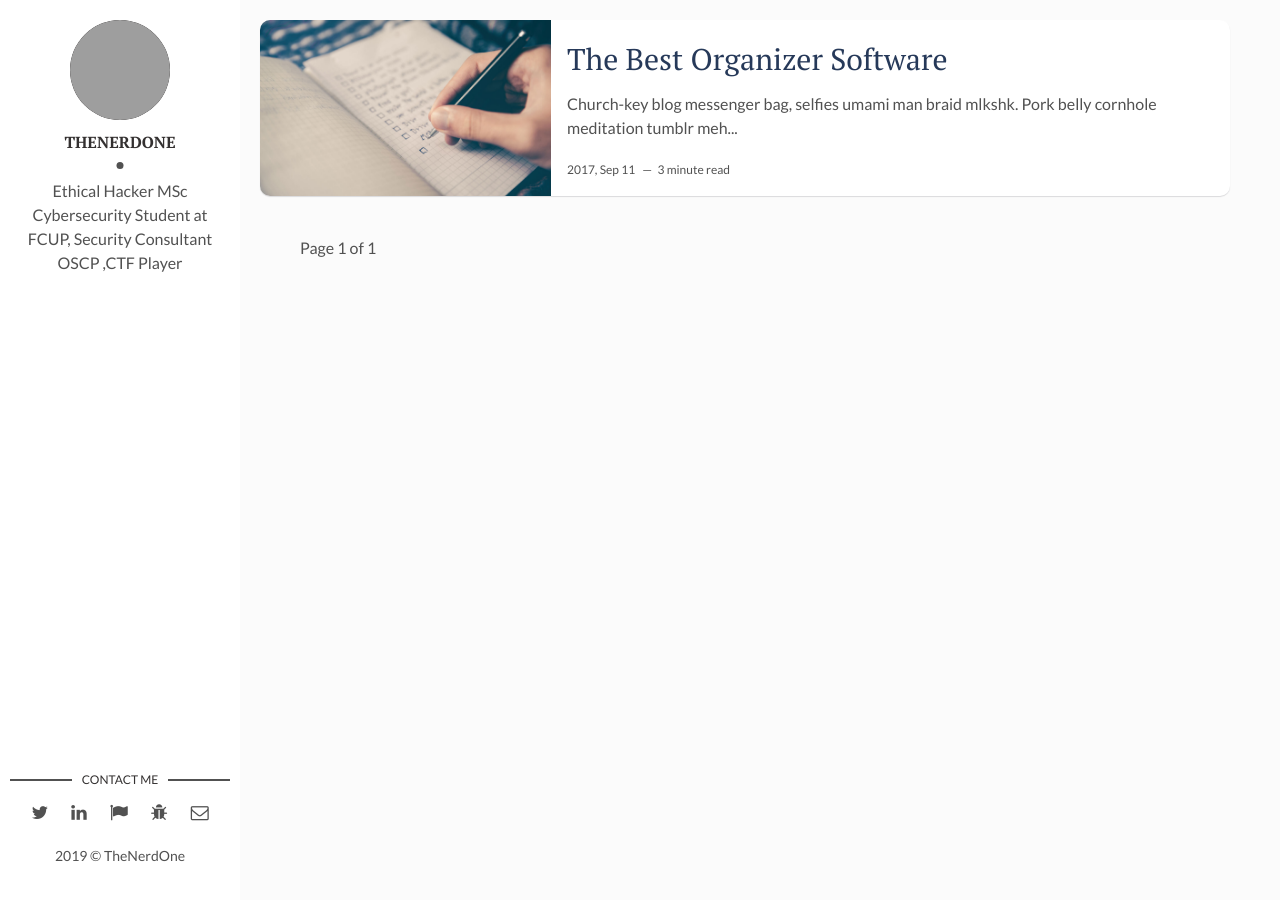
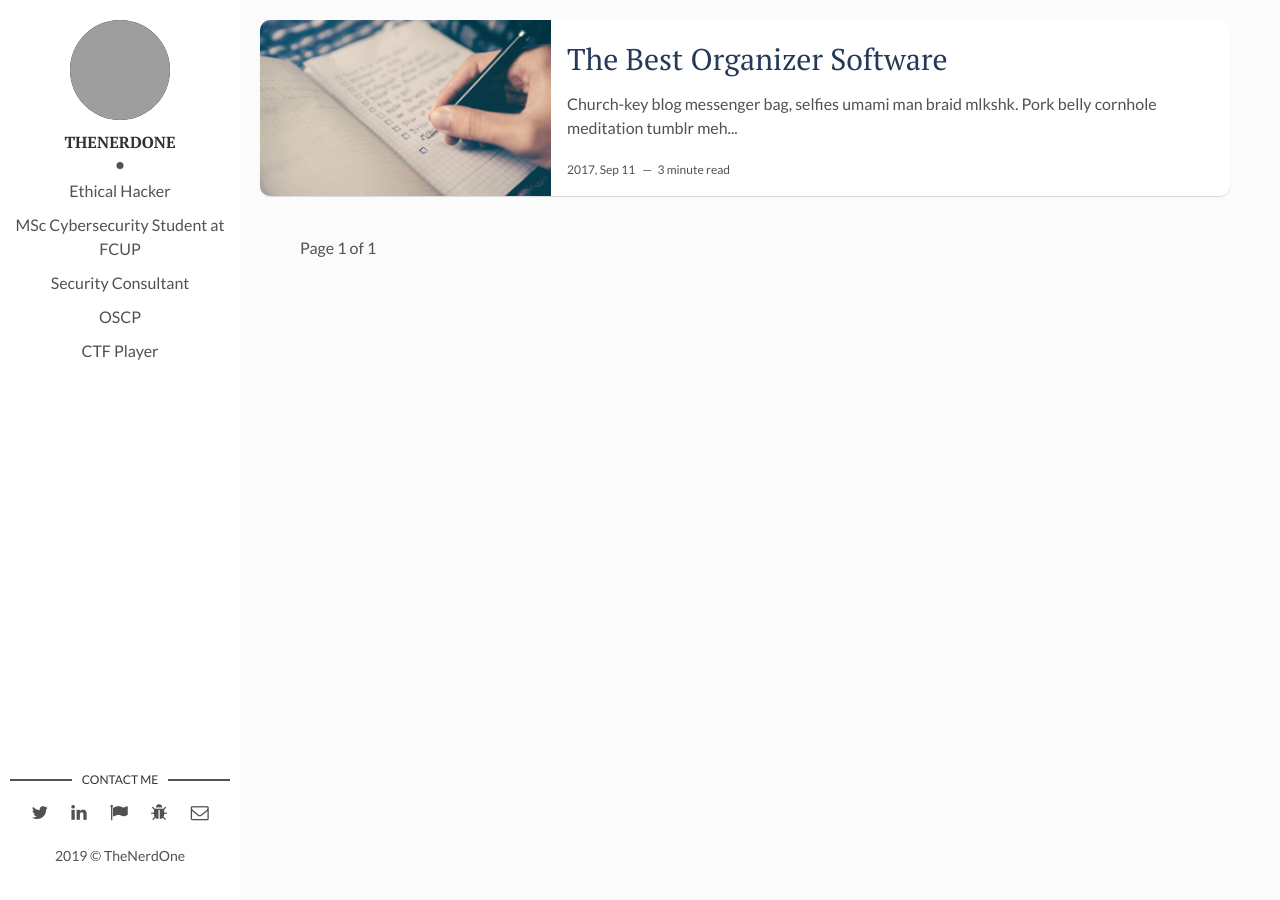
Before and after one commit to TheNerdOne9/index, a Jekyll site: the page built from index.html, in a window 1280 px wide. Built offline with Jekyll 4.4.1, drawn with Linux system fonts in a browser that asks for light colours; the list of posts is cut into pages by our own code; part of the change alters nothing that is shown; grey boxes are pictures that could not be loaded.

```diff
--- a/_config.yml
+++ b/_config.yml
@@ -9,7 +9,11 @@ site-twitter: "https://twitter.com/thenerdone9"
 # Author Settings
 author: TheNerdOne
 author-img: thenerdone.jpg # add your photo
-about-author: Ethical Hacker     MSc Cybersecurity Student at FCUP, Security Consultant OSCP ,CTF Player
+about-author: Ethical Hacker
+about-author1: MSc Cybersecurity Student at FCUP
+about-author2: Security Consultant
+about-author3: OSCP
+about-author4: CTF Player
 social-twitter: thenerdone9
 social-htb: 57120
 social-h1: thenerdone
```
